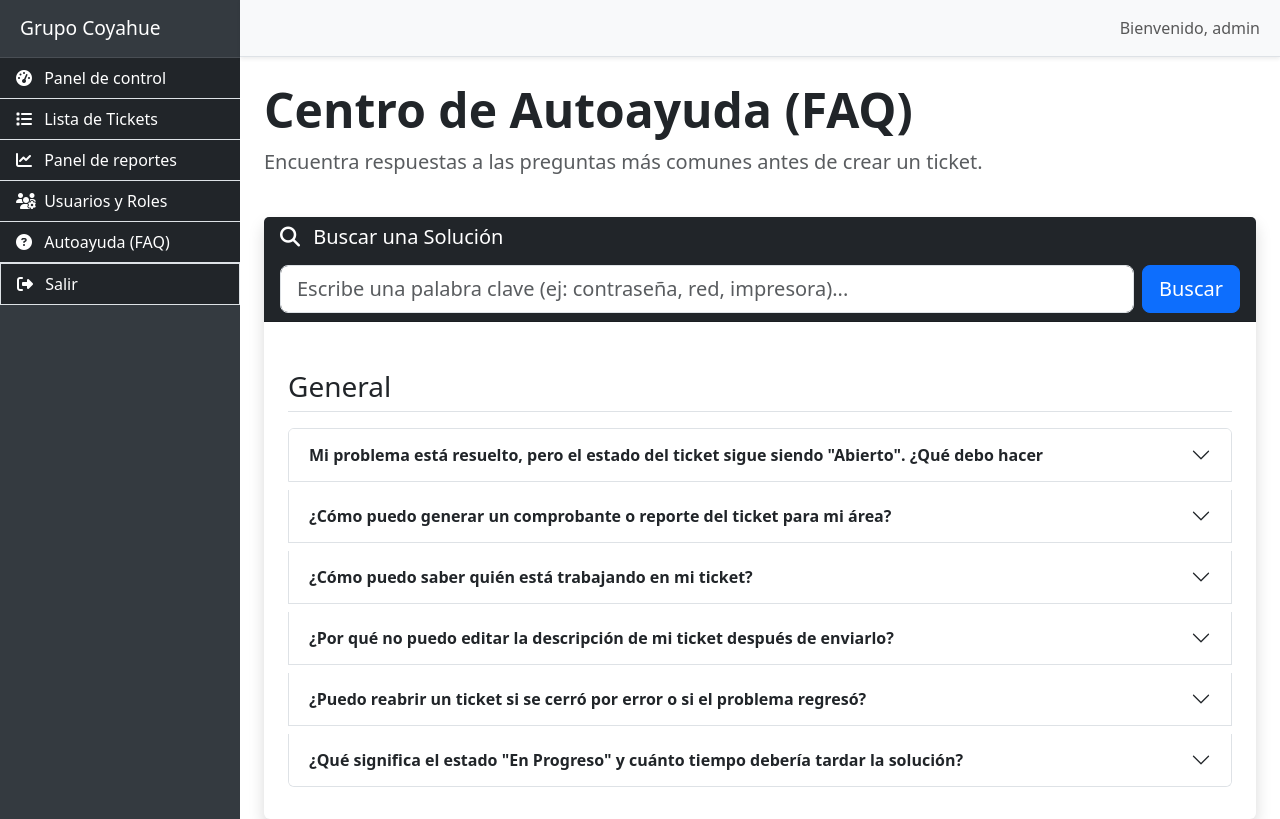
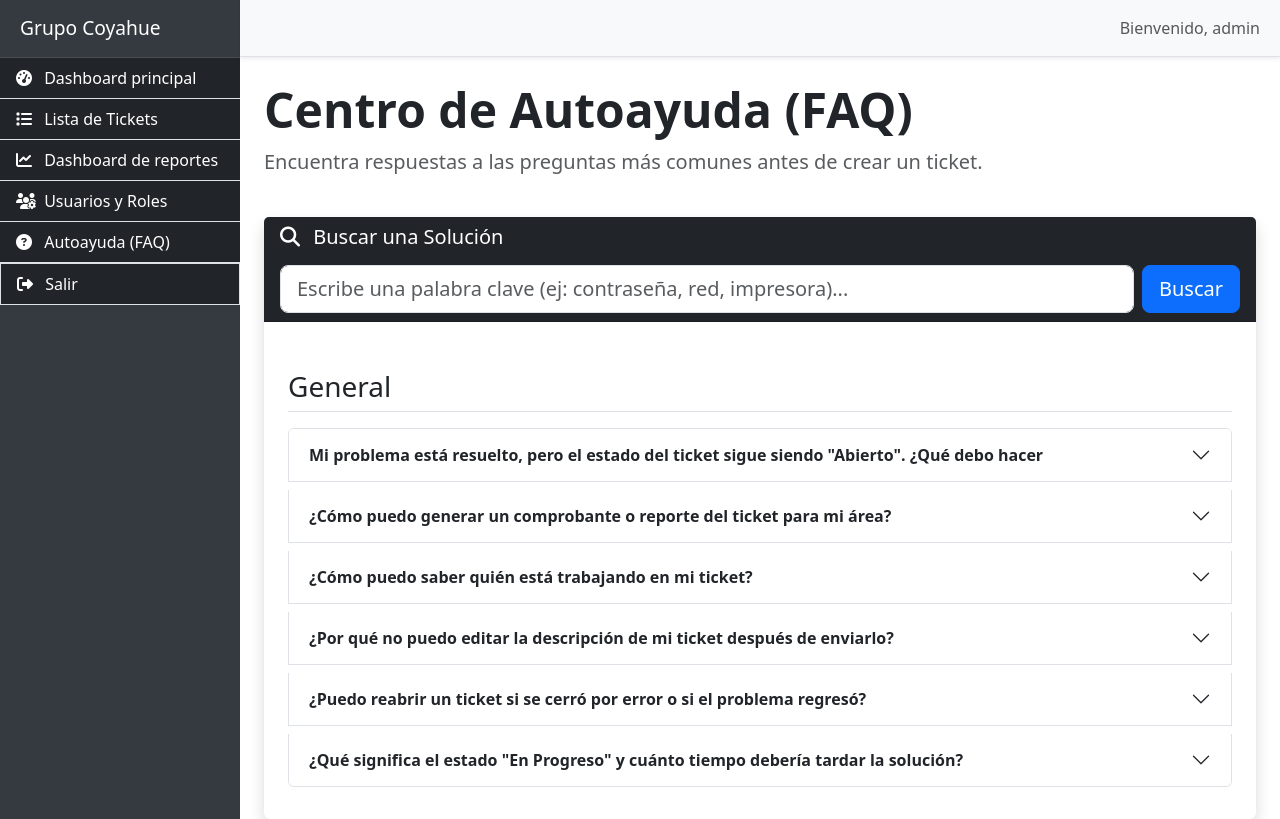
Before and after one commit to medinabenjamin/tickets-v1.0, a Django app: page /faq/ in a window 1280 px wide. Run offline with Django 5.2, Linux system fonts and the light colour scheme; a user stored in the database is signed in; data comes from the database, SQL or seed files in the repository; some libraries are stand-ins or nearby versions.

Commit message:
Rename dashboard routes and update sidebar labels

```diff
--- a/reportes/urls.py
+++ b/reportes/urls.py
@@ -1,8 +1,7 @@
-
 from django.urls import path
 from .views import dashboard_reportes
 
 urlpatterns = [
     # Usamos la función directamente, sin el prefijo 'views.'
-    path('dashboard/', dashboard_reportes, name='dashboard_reportes'),
+    path('dashboard-reportes/', dashboard_reportes, name='dashboard_de_reportes'),
 ]
--- a/reportes/views.py
+++ b/reportes/views.py
@@ -12,7 +12,7 @@ def dashboard_reportes(request):
     """
     # Si el usuario no es superusuario, se redirige al dashboard principal.
     if not request.user.is_superuser:
-        return redirect('dashboard')
+        return redirect('dashboard_principal')
 
     # --- Métricas Clave (KPIs) ---
 
--- a/soporte/templates/soporte/base.html
+++ b/soporte/templates/soporte/base.html
@@ -91,8 +91,8 @@
             <div class="list-group list-group-flush">
 
                 {% if request.user.is_staff %}
-                <a href="{% url 'dashboard' %}" class="list-group-item list-group-item-action bg-dark text-white">
-                    <i class="fas fa-tachometer-alt"></i> Panel de control
+                <a href="{% url 'dashboard_principal' %}" class="list-group-item list-group-item-action bg-dark text-white">
+                    <i class="fas fa-tachometer-alt"></i> Dashboard principal
                 </a>
                 {% endif %}
 
@@ -101,8 +101,8 @@
                 </a>
 
                 {% if request.user.is_superuser %}
-                    <a href="{% url 'dashboard_reportes' %}" class="list-group-item list-group-item-action bg-dark text-white">
-                        <i class="fas fa-chart-line"></i> Panel de reportes
+                    <a href="{% url 'dashboard_de_reportes' %}" class="list-group-item list-group-item-action bg-dark text-white">
+                        <i class="fas fa-chart-line"></i> Dashboard de reportes
                     </a>
                     <a href="{% url 'mantenedor_usuarios' %}" class="list-group-item list-group-item-action bg-dark text-white">
                         <i class="fas fa-users-cog"></i> Usuarios y Roles
--- a/soporte/urls.py
+++ b/soporte/urls.py
@@ -5,7 +5,7 @@ from . import views
 
 urlpatterns = [
     # Vistas de Navegación Principal
-    path("dashboard/", views.dashboard, name="dashboard"),
+    path("dashboard-principal/", views.dashboard, name="dashboard_principal"),
     path("tickets/", views.home, name="home_tickets"),
     path("crear/", views.crear_ticket, name="crear_ticket"),
     path('salir/', views.salir, name="salir"),
--- a/soporte/views.py
+++ b/soporte/views.py
@@ -64,7 +64,7 @@ def inicio(request):
     if not request.user.is_authenticated:
         return redirect('login')
     if request.user.is_staff:
-        return redirect('dashboard')
+        return redirect('dashboard_principal')
     else:
         return redirect('crear_ticket')
 
--- a/tickets/settings.py
+++ b/tickets/settings.py
@@ -116,7 +116,7 @@ USE_TZ = True
 
 # Static files (CSS, JavaScript, Images)
 # https://docs.djangoproject.com/en/5.2/howto/static-files/
-LOGIN_REDIRECT_URL = '/'  # Redirige a la raíz del sitio
+LOGIN_REDIRECT_URL = 'dashboard_principal'  # Redirige al dashboard principal tras iniciar sesión
 STATIC_URL = 'static/'
 
 # Default primary key field type
@@ -135,7 +135,7 @@ EMAIL_HOST_PASSWORD = 'tu_contraseña_o_app_password' # Tu contraseña o una con
 
 # ... other settings
 
-LOGIN_REDIRECT_URL = 'dashboard'  # Or wherever you redirect after login
+LOGIN_REDIRECT_URL = 'dashboard_principal'  # Or wherever you redirect after login
 
 # This is the key line to change
 LOGOUT_REDIRECT_URL = 'login'
--- a/tickets/urls.py
+++ b/tickets/urls.py
@@ -27,7 +27,7 @@ from django.conf.urls.static import static
 
 urlpatterns = [
     path("admin/", admin.site.urls),
-    path('', lambda r: redirect('dashboard') if r.user.is_authenticated else redirect('login')),
+    path('', lambda r: redirect('dashboard_principal') if r.user.is_authenticated else redirect('login')),
     path("", include("soporte.urls")),  # <- conecta la app soporte
     path("accounts/", include("django.contrib.auth.urls")),
     path('reportes/', include('reportes.urls')),
```
